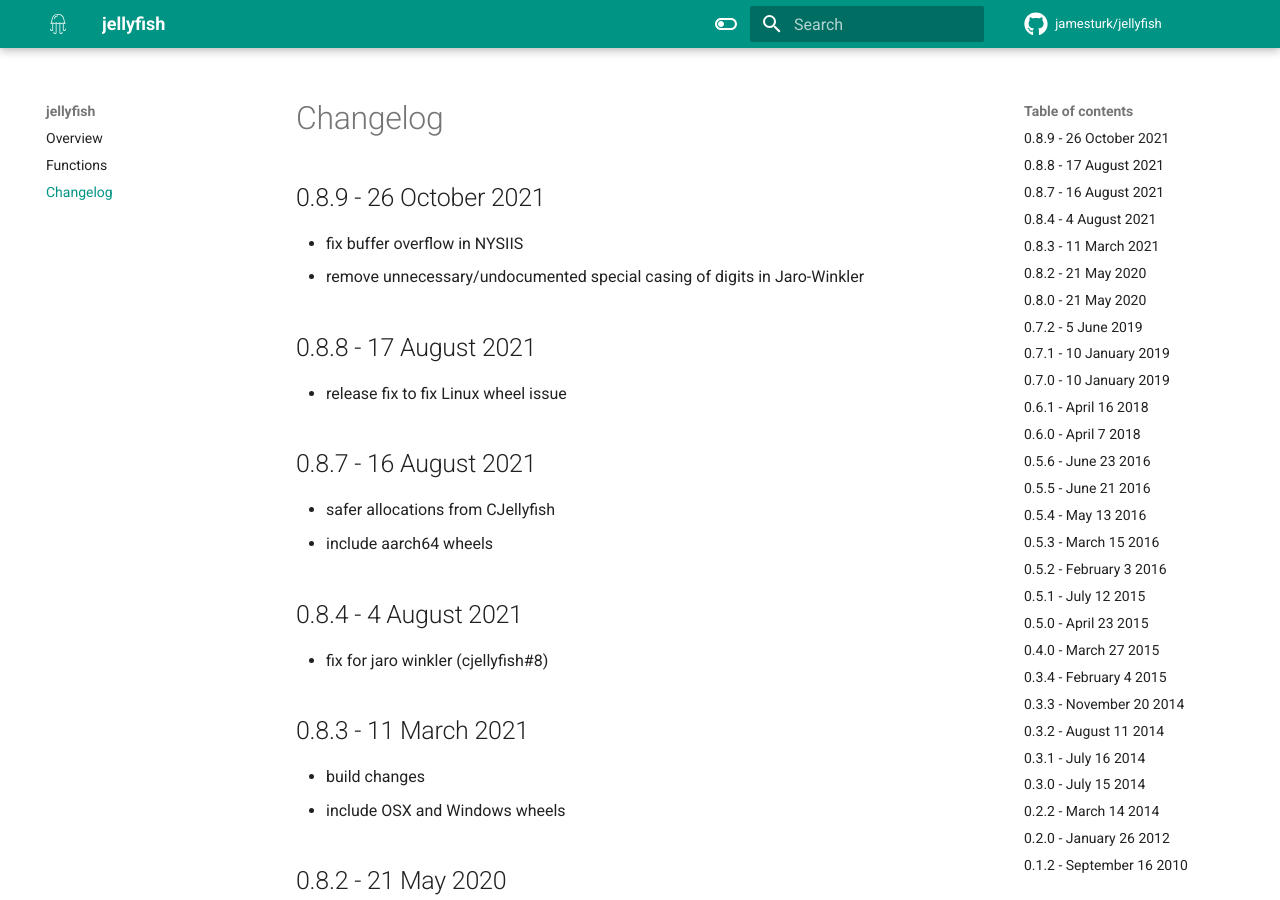
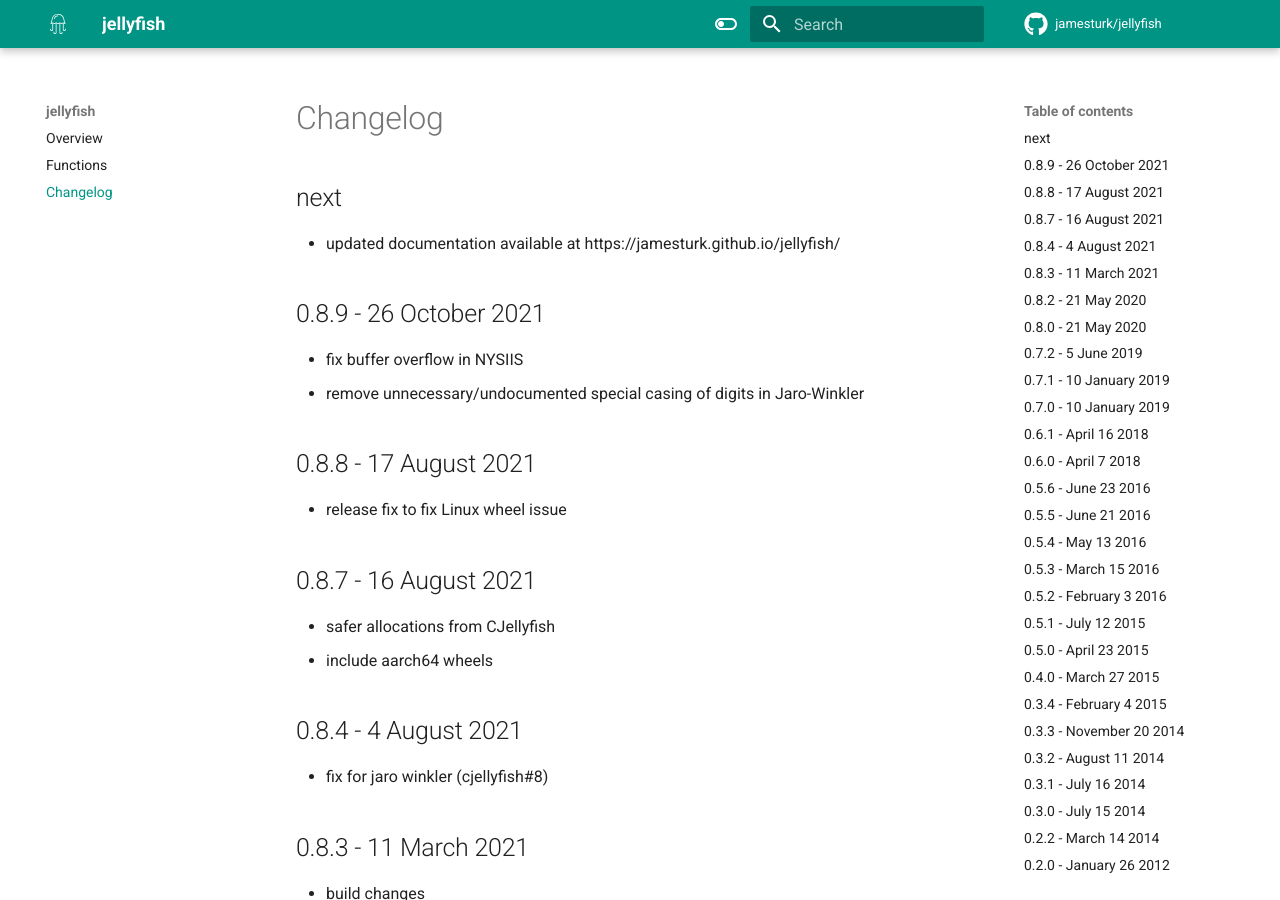
Before and after one commit to jamesturk/jellyfish, an MkDocs documentation site: the page built from docs/changelog.md, in a window 1280 px wide and 900 px high. Built offline with MkDocs 1.6.1 and Material for MkDocs 9.7.7, drawn with Linux system fonts in a browser that asks for light colours; comment, search, counter and statistics services are not loaded.

Commit message:
mkdocs changes

```diff
--- a/docs/changelog.md
+++ b/docs/changelog.md
@@ -1,5 +1,9 @@
 Changelog
 =========
+
+next
+--------
+* updated documentation available at https://jamesturk.github.io/jellyfish/
 
 0.8.9 - 26 October 2021
 -----------------------
```
Also changed, not shown: 1 other file.
